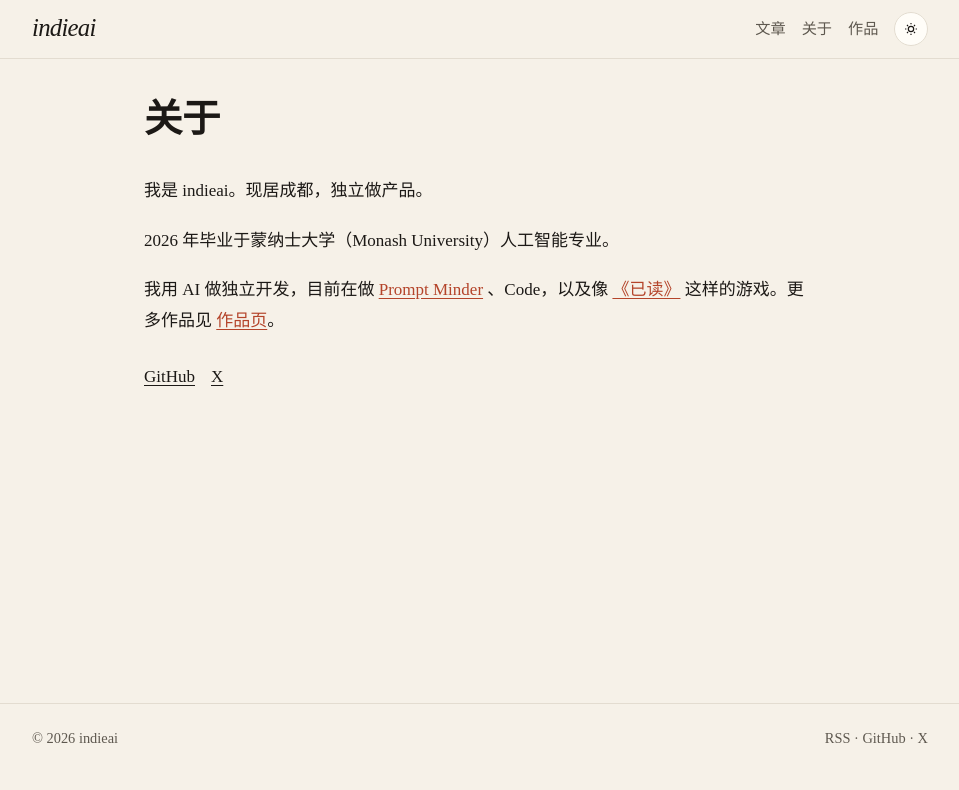
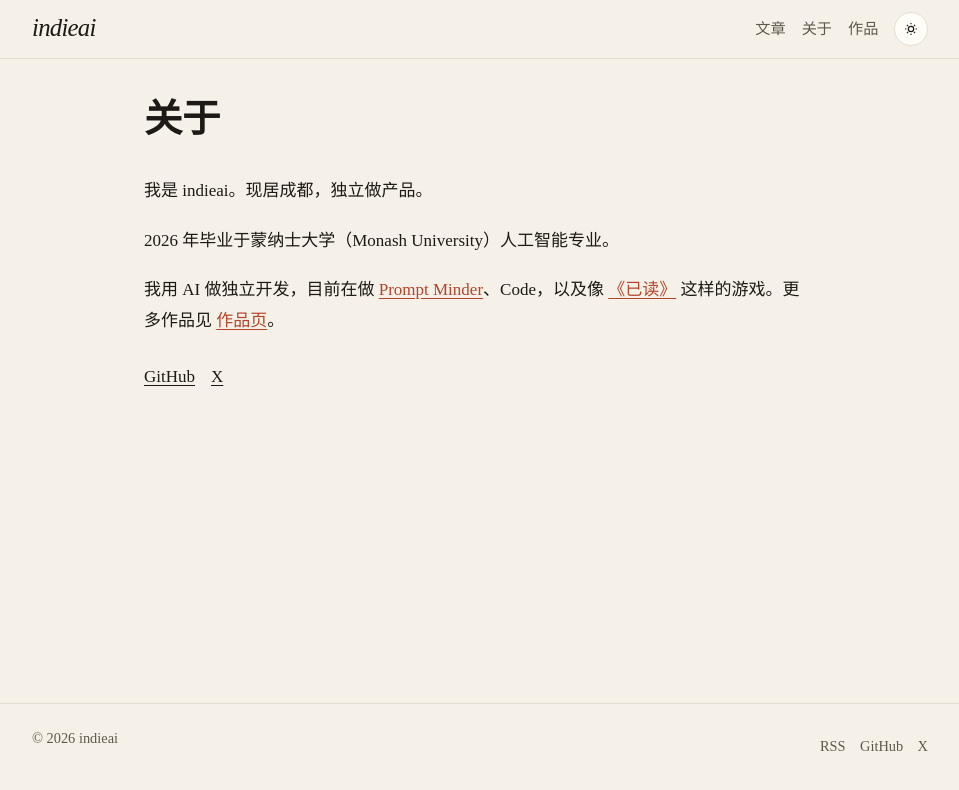
Before and after one commit to aircrushin/aircrushin.github.io, an Astro site: page /about in a window 1280 px wide. Shown: the whole page, without its empty margins (160-1119 px from the left). Built offline with nearby package versions, Linux system fonts and the light colour scheme; Astro itself is replaced by a stand-in of ours.

Commit message:
Fix About and footer typography, add publish script
Document that the live site currently deploys from the gh-pages
branch, and add npm run publish for future updates.

```diff
--- a/package.json
+++ b/package.json
@@ -9,7 +9,8 @@
     "dev": "astro dev",
     "build": "astro build",
     "preview": "astro preview",
-    "astro": "astro"
+    "astro": "astro",
+    "publish": "bash scripts/publish.sh"
   },
   "dependencies": {
     "@astrojs/mdx": "^8.1.6",
--- a/src/components/Footer.astro
+++ b/src/components/Footer.astro
@@ -6,11 +6,9 @@ const year = new Date().getFullYear();
 <footer class="site-footer">
 	<div class="inner">
 		<p>© {year} {SITE_TITLE}</p>
-		<p>
+		<p class="footer-links">
 			<a href="/rss.xml">RSS</a>
-			·
 			<a href={GITHUB_URL} rel="me noopener noreferrer" target="_blank">GitHub</a>
-			·
 			<a href={X_URL} rel="me noopener noreferrer" target="_blank">X</a>
 		</p>
 	</div>
--- a/src/pages/about.astro
+++ b/src/pages/about.astro
@@ -13,9 +13,7 @@ import Base from '../layouts/Base.astro';
 			2026 年毕业于蒙纳士大学（Monash University）人工智能专业。
 		</p>
 		<p>
-			我用 AI 做独立开发，目前在做
-			<a href="https://prompt-minder.com" rel="noopener noreferrer" target="_blank">Prompt Minder</a>
-			、Code，以及像
+			我用 AI 做独立开发，目前在做 <a href="https://prompt-minder.com" rel="noopener noreferrer" target="_blank">Prompt Minder</a>、Code，以及像
 			<a href="https://aircrushin.github.io/yidu/" rel="noopener noreferrer">《已读》</a>
 			这样的游戏。更多作品见
 			<a href="/projects/">作品页</a>。
--- a/src/styles/global.css
+++ b/src/styles/global.css
@@ -211,6 +211,12 @@ main.page {
 
 .site-footer a:hover {
 	color: var(--ink);
+}
+
+.footer-links {
+	display: flex;
+	gap: 0.9rem;
+	margin: 0;
 }
 
 .intro-kicker {
```
Also changed, not shown: README.md, 1 other file.
